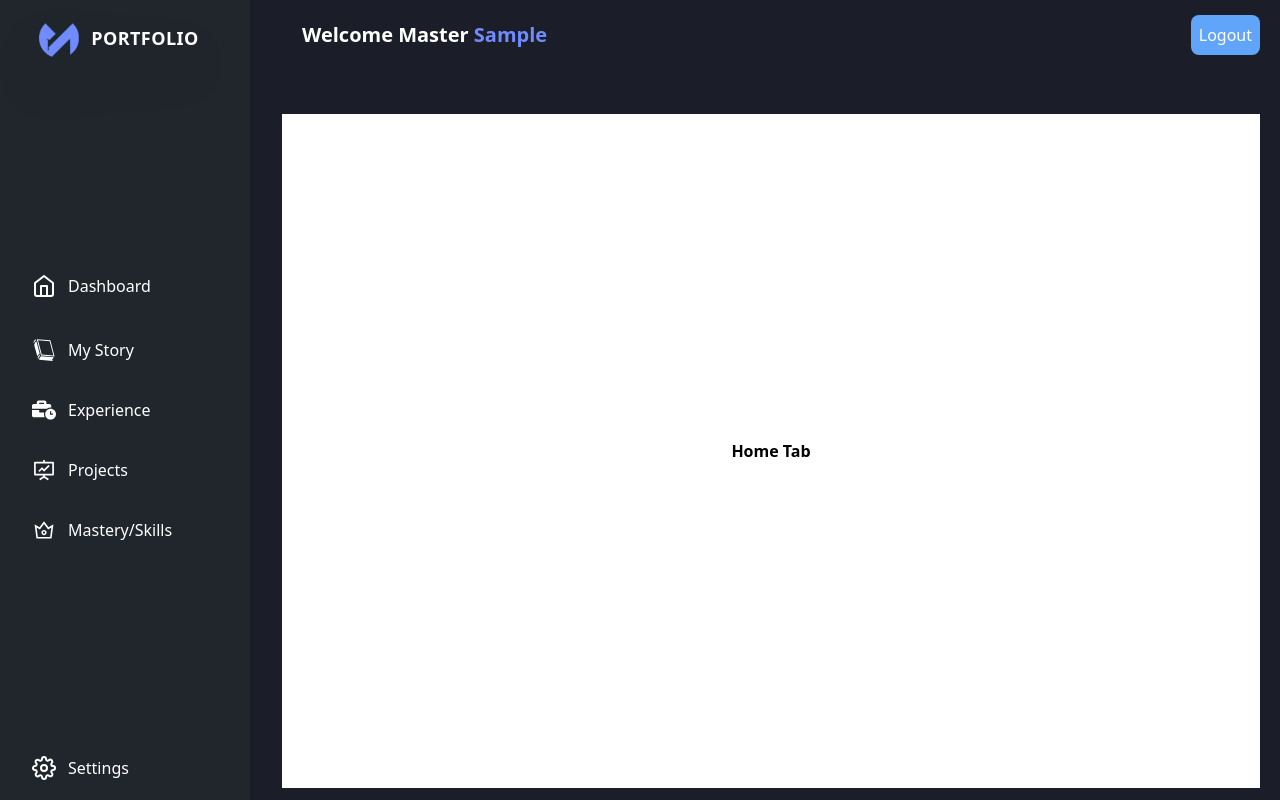
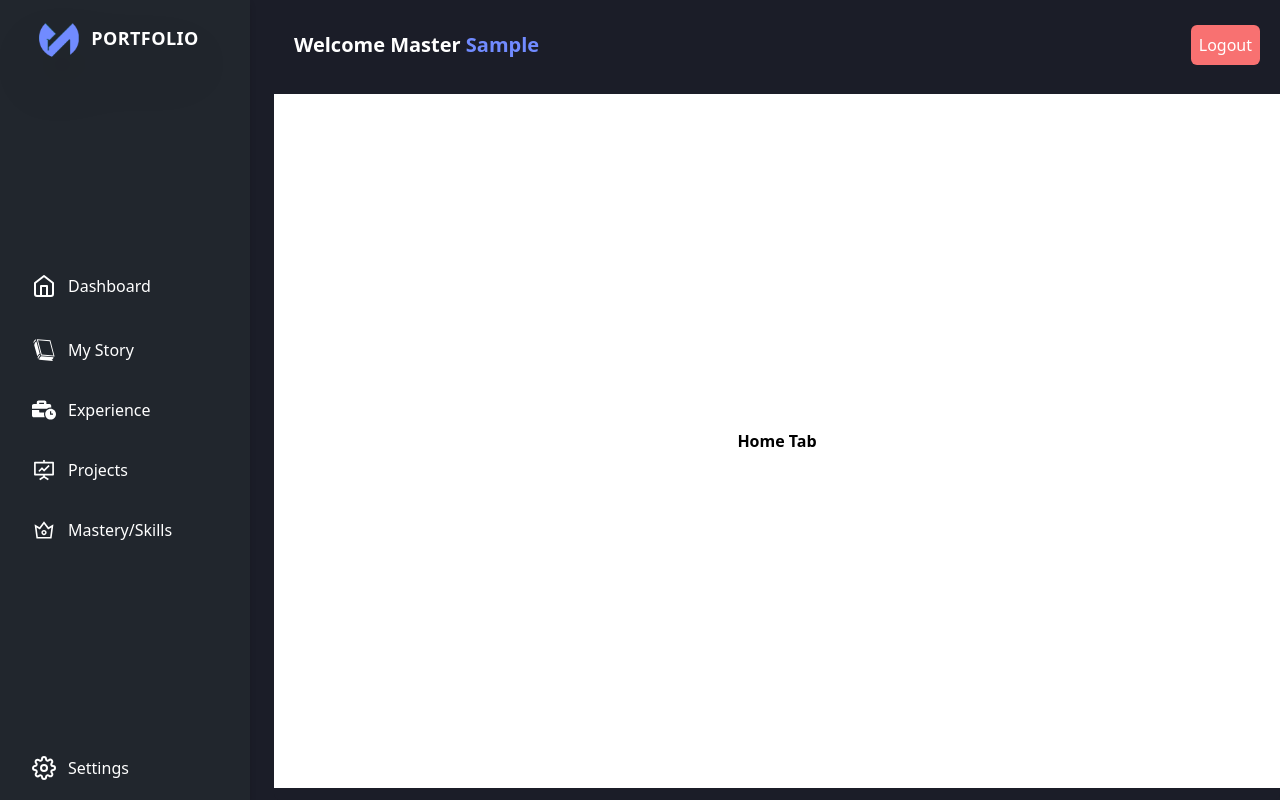
Before and after one commit to DevNanad/MODERN-PORTFOLIO, a React (Create React App) app: page /admin/dashboard in a window 1280 px wide. Built offline with nearby package versions, Linux system fonts and the light colour scheme; sample sign-in values are in the browser's storage.

Commit message:
refurnish previous style

```diff
--- a/src/index.css
+++ b/src/index.css
@@ -372,7 +372,7 @@ body{
   background-color: #1B1D28;
   min-height: 100vh;
   display: grid;
-  gap: 2rem;
+  gap: 1.5rem;
   grid-template-columns: 250px 1fr;  /* side bar and main content */
   grid-template-rows: 70px 1fr;  /* header and main content */
 }
--- a/src/pages/Dashboard.js
+++ b/src/pages/Dashboard.js
@@ -12,7 +12,7 @@ export default function Dashboard() {
 
 
   return (
-    <div className='dashboard-container h-full bg-slate-300 text-white'>
+    <div className='dashboard-container bg-slate-300 text-white'>
         <div className="sidebar-left drop-shadow-md  h-full px-3 flex flex-col justify-between">
 
           <div className="portfolio-logo-holder flex items-center justify-center pt-3 drop-shadow-2xl">
@@ -67,15 +67,15 @@ export default function Dashboard() {
           </button>
 
         </div>
-        <nav className='dash-header flex items-center justify-between px-5'>
+        <nav className='dash-header pt-5 flex items-center justify-between px-5'>
 
             <h2 className='font-bold text-xl'>Welcome Master <span className='text-[#718BFF] capitalize'>{username}</span></h2>
-            <button className='bg-blue-400 p-2 rounded-lg'>
+            <button className='bg-red-400 p-2 rounded-md'>
               <NavLink to="/admin/login" onClick={logoutRequest}>Logout</NavLink>
             </button>
 
         </nav>
-        <div className="main-content rounded-md mr-5 py-3">
+        <div className="main-content rounded-md pb-3">
           <Outlet/>
         </div>
 
--- a/src/pages/subpages/DashStory.js
+++ b/src/pages/subpages/DashStory.js
@@ -122,10 +122,10 @@ export default function DashStory() {
   }
 
   return (
-    <div className="h-full border-t-2 border-gray-500 text-white rounded-lg">
-      <h1 className="text-center nunito py-4 font-bold tracking-widest text-2xl">Story</h1>
+    <div className="h-full bg-transparent text-white rounded-lg">
+      <h1 className="text-center nunito pb-4 font-semibold tracking-widest text-2xl">Story</h1>
 
-      <div className="update-story min-h-fit lg:flex justify-around items-start px-5">
+      <div className="update-story border-t-2 border-gray-700 rounded-lg min-h-fit lg:flex justify-around items-start px-5 pt-5">
 
         <div className="parag-form-holder roboto flex flex-col gap-5 mt-5">
 
@@ -197,7 +197,7 @@ export default function DashStory() {
           className="bg-blue-100 text-black outline-none rounded-md"
           onChange={(e) => {previewImage(e.target.files[0])}}/>
 
-          <button onClick={uploadImage} className="bg-red-500 px-4 py-3 rounded hover:bg-red-700 font-bold">Upload Image</button>
+          <button onClick={uploadImage} className="bg-emerald-500 px-4 py-3 rounded hover:bg-emerald-700 font-bold">Upload Image</button>
         </div>
       </div>
     </div>
```
